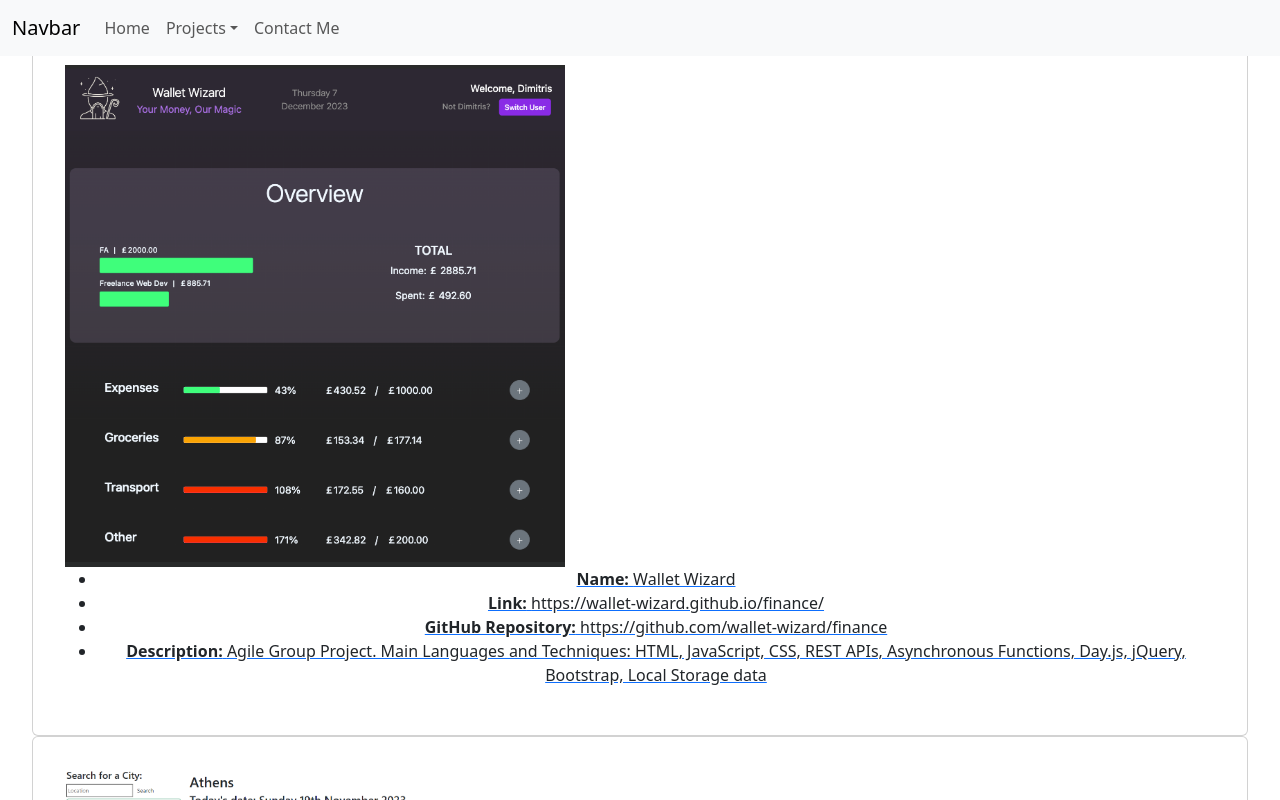
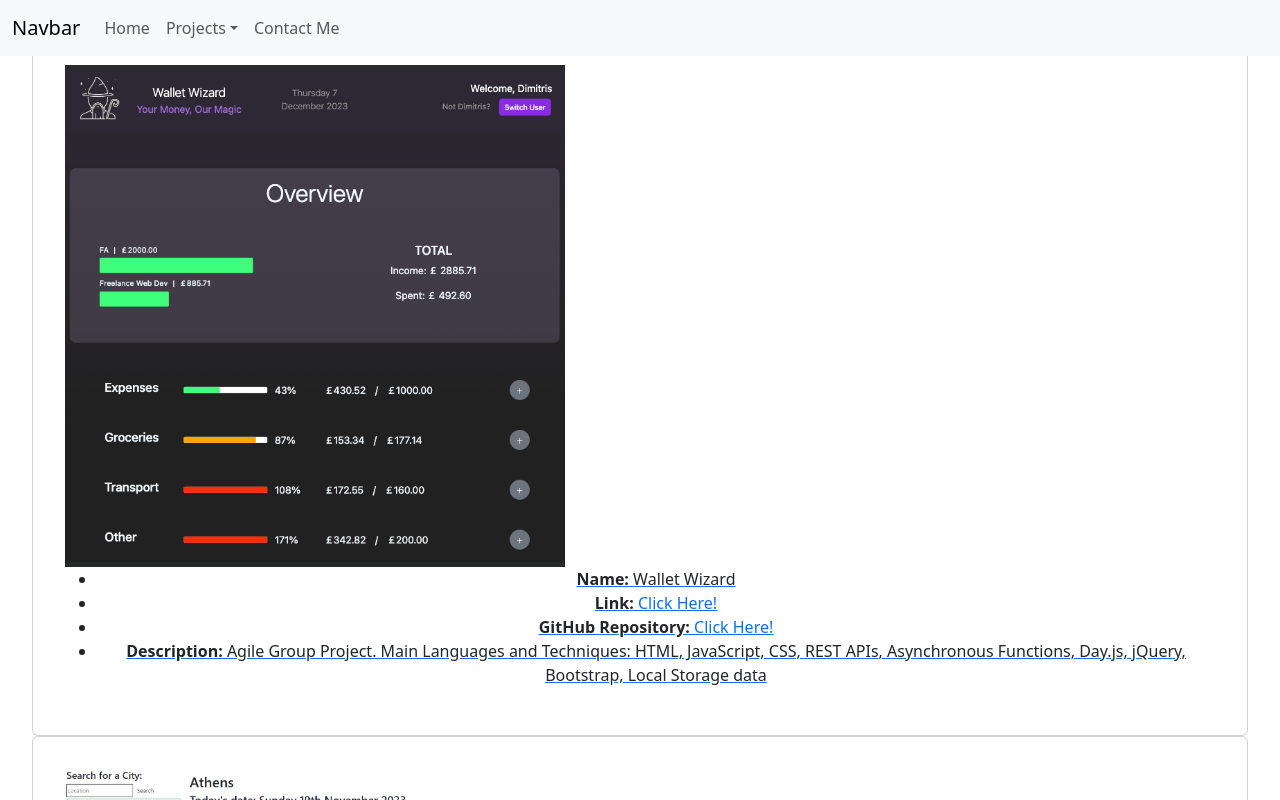
Before and after one commit to EleniMG/React-Portfolio, a React (Vite) app in the folder portfolio/: page /projects in a window 1280 px wide. Shown: the top 800 px of the page. Built offline with nearby package versions, Linux system fonts and the light colour scheme.

Commit message:
Adding anchor tags for the deployed app and github repo for the project cards

```diff
--- a/portfolio/src/components/Project/Project.jsx
+++ b/portfolio/src/components/Project/Project.jsx
@@ -17,10 +17,10 @@ function Project(props){
                 <strong>Name:</strong> {props.name}
               </li>
               <li>
-                <strong>Link:</strong> {props.link}
+                <strong>Link:</strong> <a href={props.link} target="_blank">Click Here!</a>
               </li>
               <li>
-                <strong>GitHub Repository:</strong> {props.github}
+                <strong>GitHub Repository:</strong> <a href={props.github} target="_blank">Click Here!</a>
               </li>
               <li>
                 <strong>Description:</strong> {props.description}
```
